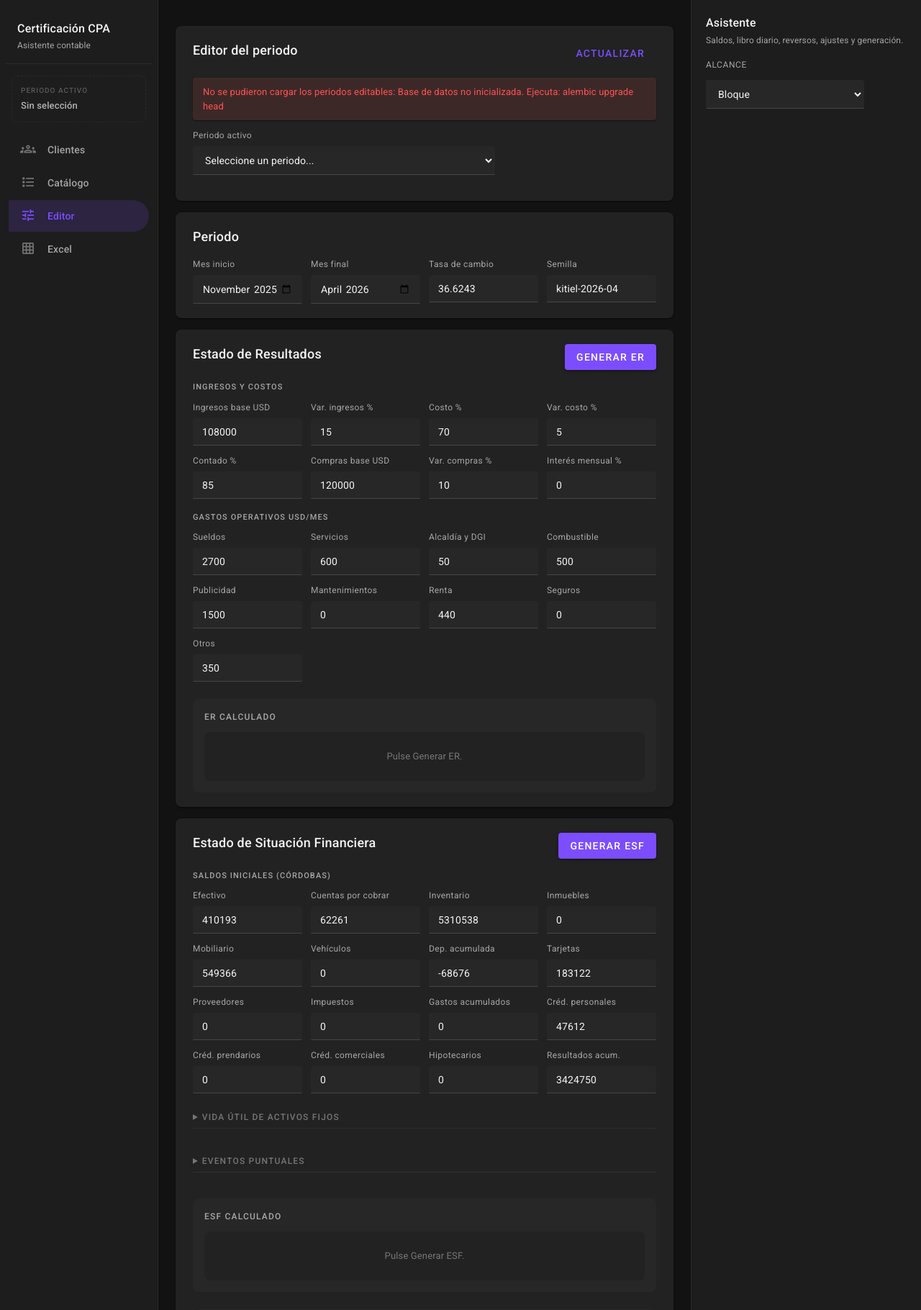
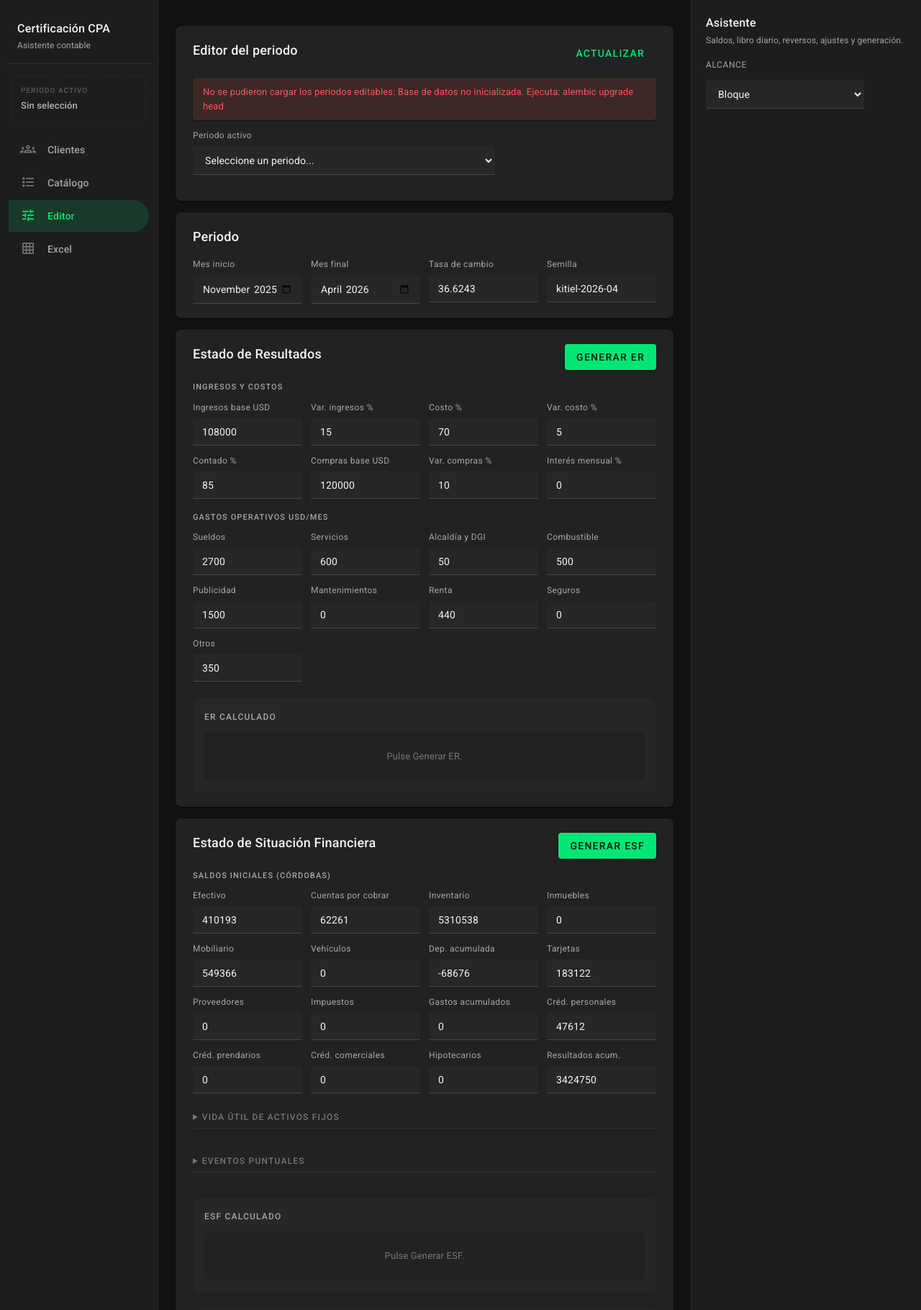
Before and after one commit to yamilgnr22/certificacion_app, a Flask app: page / in a window 1280 px wide. Shown: the top 1820 px of the page at 72% size. Run offline with Flask 3, Linux system fonts and the light colour scheme.

Commit message:
style(ui): cambiar primary de indigo a verde neon Razer
Reemplaza el morado por verde brillante:
- --primary: #00e676 (Material Green A400)
- --primary-700: #00c853 (A700)
- --primary-on: #0a1a0e (texto oscuro sobre fondo brillante
  para contraste WCAG)

Todos los flat buttons, primary raised, badges activos del
sidenav y soft backgrounds del chat usuario heredan el cambio.

Co-Authored-By: Claude Opus 4.7 <noreply@anthropic.com>

```diff
--- a/webui/static/styles.css
+++ b/webui/static/styles.css
@@ -32,11 +32,11 @@
   --muted: rgba(255, 255, 255, 0.60);
   --muted-strong: rgba(255, 255, 255, 0.38);
 
-  /* Primary - Material Indigo A200 */
-  --primary: #7c4dff;
-  --primary-700: #651fff;
-  --primary-soft: rgba(124, 77, 255, 0.16);
-  --primary-on: #ffffff;
+  /* Primary - Razer-inspired neon green */
+  --primary: #00e676;
+  --primary-700: #00c853;
+  --primary-soft: rgba(0, 230, 118, 0.14);
+  --primary-on: #0a1a0e;
 
   /* Estados */
   --success: #69f0ae;
```
